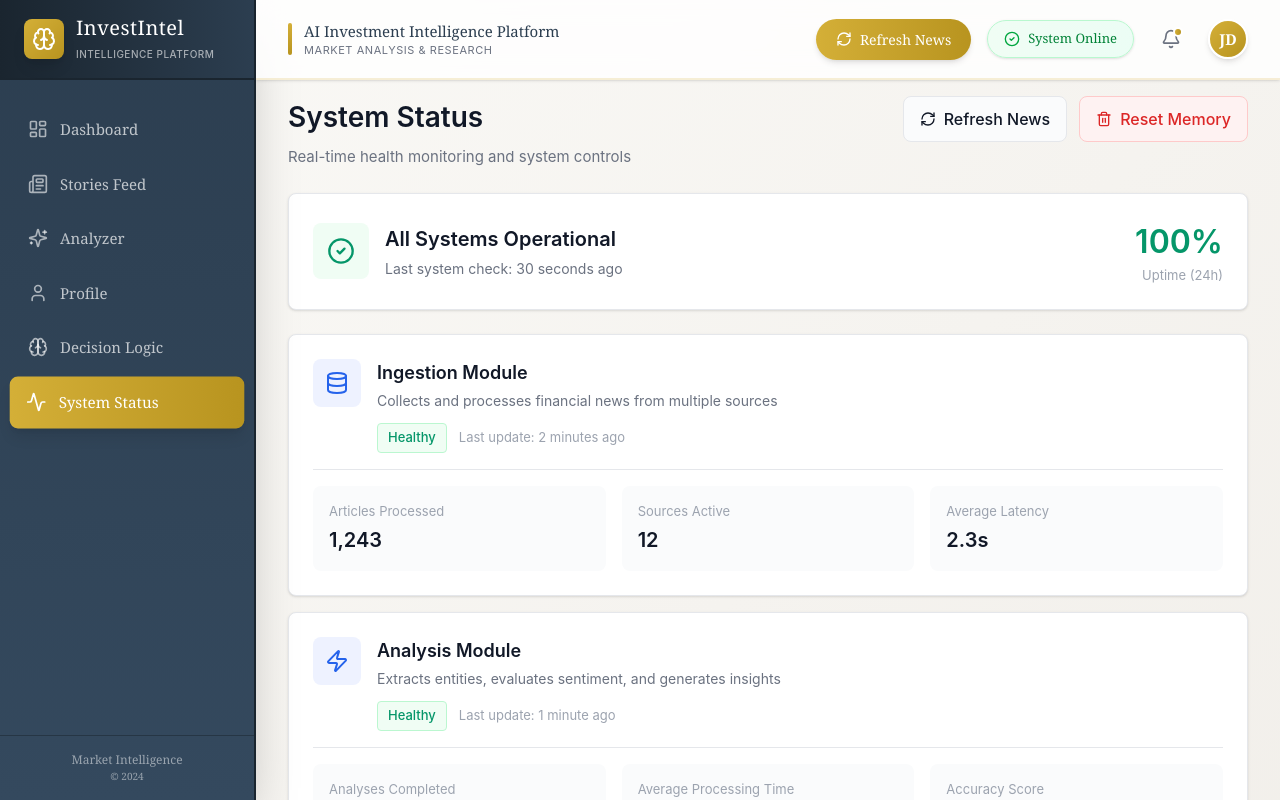
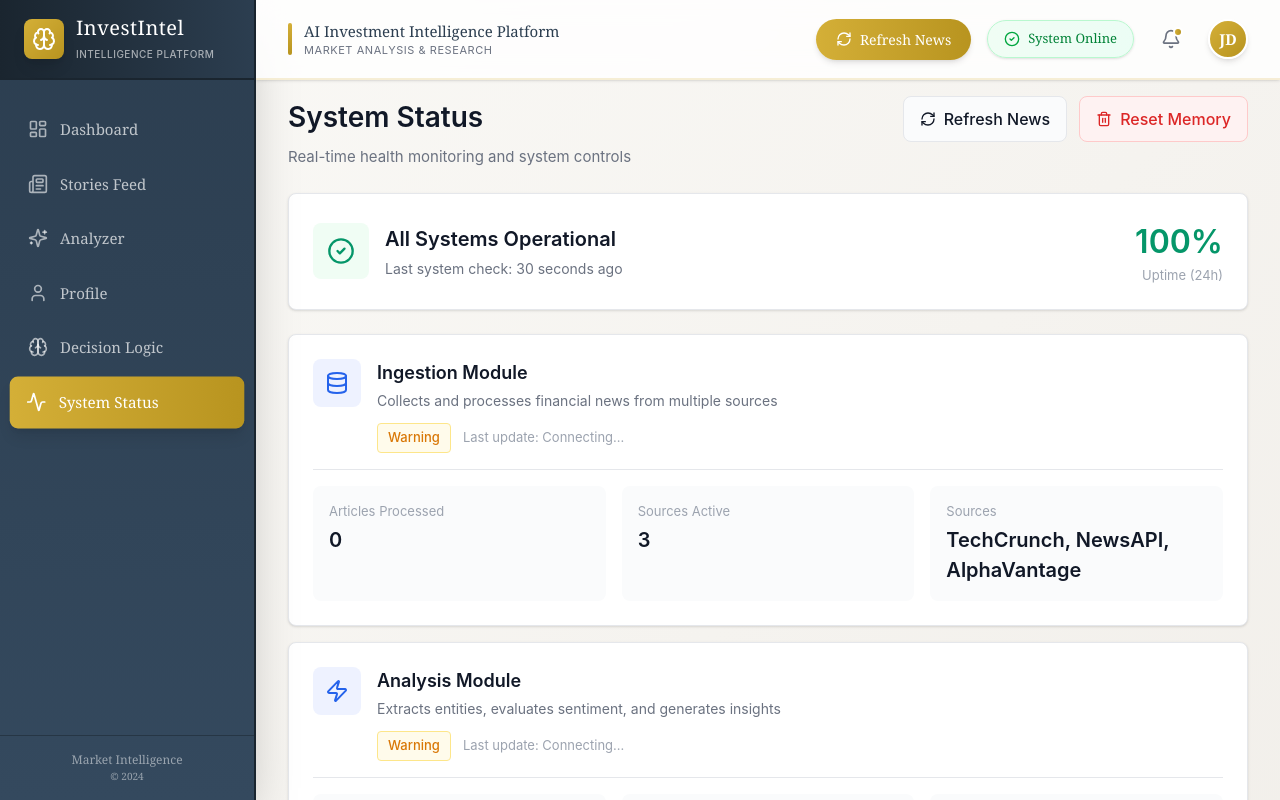
Before and after one commit to Harsh8818198/NewsEland, a React (Vite) app in the folder Frontend/: page / in a window 1280 px wide. Both pictures are taken after a click on the button "System Status". Shown: the top 800 px of the page. Built offline with nearby package versions, Linux system fonts and the light colour scheme; no server answers.

Commit message:
chore: Stage archived files and cleanup

```diff
--- a/Frontend/src/app/components/investment/pages/SystemStatusPage.tsx
+++ b/Frontend/src/app/components/investment/pages/SystemStatusPage.tsx
@@ -12,18 +12,35 @@ import {
   CheckCircle2,
 } from 'lucide-react';
 
+import { useApiContext } from '@/app/services/apiContext';
+
 export function SystemStatusPage() {
+  const { systemStatus, actions } = useApiContext();
   const [showResetConfirm, setShowResetConfirm] = useState(false);
   const [isRefreshing, setIsRefreshing] = useState(false);
 
-  const handleRefresh = () => {
+  const handleRefresh = async () => {
     setIsRefreshing(true);
-    setTimeout(() => setIsRefreshing(false), 2000);
+    try {
+      await actions.refreshNews();
+      await actions.fetchSystemStatus(); // Refresh status after scraping
+    } catch (error) {
+      console.error("Failed to refresh news:", error);
+    } finally {
+      setIsRefreshing(false);
+    }
   };
 
-  const handleResetMemory = () => {
+  const handleResetMemory = async () => {
     setShowResetConfirm(false);
-    // Handle reset
+    await actions.resetMemory();
+    await actions.fetchSystemStatus();
+  };
+
+  const health = systemStatus.data || {
+    ingestion: { status: 'warning', lastUpdate: 'Connecting...', articlesProcessed: 0 },
+    analysis: { status: 'warning', lastUpdate: 'Connecting...', analysisCount: 0 },
+    memory: { status: 'warning', lastUpdate: 'Connecting...', storiesTracked: 0 }
   };
 
   const modules = [
@@ -32,12 +49,12 @@ export function SystemStatusPage() {
       name: 'Ingestion Module',
       icon: Database,
       description: 'Collects and processes financial news from multiple sources',
-      status: mockSystemHealth.ingestion.status,
-      lastUpdate: mockSystemHealth.ingestion.lastUpdate,
+      status: health.ingestion.status,
+      lastUpdate: health.ingestion.lastUpdate,
       metrics: [
-        { label: 'Articles Processed', value: mockSystemHealth.ingestion.articlesProcessed },
-        { label: 'Sources Active', value: 12 },
-        { label: 'Average Latency', value: '2.3s' },
+        { label: 'Articles Processed', value: health.ingestion.articlesProcessed },
+        { label: 'Sources Active', value: 3 }, // Fixed for now, could be dynamic
+        { label: 'Sources', value: 'TechCrunch, NewsAPI, AlphaVantage' },
       ],
     },
     {
@@ -45,12 +62,12 @@ export function SystemStatusPage() {
       name: 'Analysis Module',
       icon: Zap,
       description: 'Extracts entities, evaluates sentiment, and generates insights',
-      status: mockSystemHealth.analysis.status,
-      lastUpdate: mockSystemHealth.analysis.lastUpdate,
+      status: health.analysis.status,
+      lastUpdate: health.analysis.lastUpdate,
       metrics: [
-        { label: 'Analyses Completed', value: mockSystemHealth.analysis.analysisCount },
-        { label: 'Average Processing Time', value: '1.8s' },
-        { label: 'Accuracy Score', value: '94.2%' },
+        { label: 'Analyses Completed', value: health.analysis.analysisCount },
+        { label: 'Processing', value: 'Gemini 2.0 Flash' },
+        { label: 'Latency', value: 'Real-time' },
       ],
     },
     {
@@ -58,12 +75,12 @@ export function SystemStatusPage() {
       name: 'Memory Module',
       icon: Layers,
       description: 'Tracks stories over time and maintains historical context',
-      status: mockSystemHealth.memory.status,
-      lastUpdate: mockSystemHealth.memory.lastUpdate,
+      status: health.memory.status,
+      lastUpdate: health.memory.lastUpdate,
       metrics: [
-        { label: 'Stories Tracked', value: mockSystemHealth.memory.storiesTracked },
-        { label: 'Total Updates', value: 327 },
-        { label: 'Average Story Age', value: '14 days' },
+        { label: 'Stories Tracked', value: health.memory.storiesTracked },
+        { label: 'Graph Nodes', value: 'Dynamic' },
+        { label: 'Persistence', value: 'JSON Graph' },
       ],
     },
   ];
```
Also changed, not shown: 1 other file (tests, documents, lock files or other folders).
